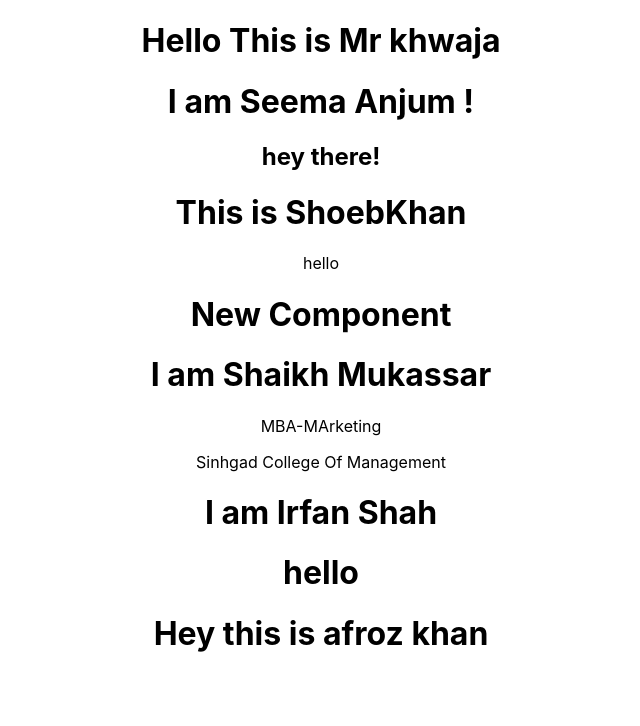
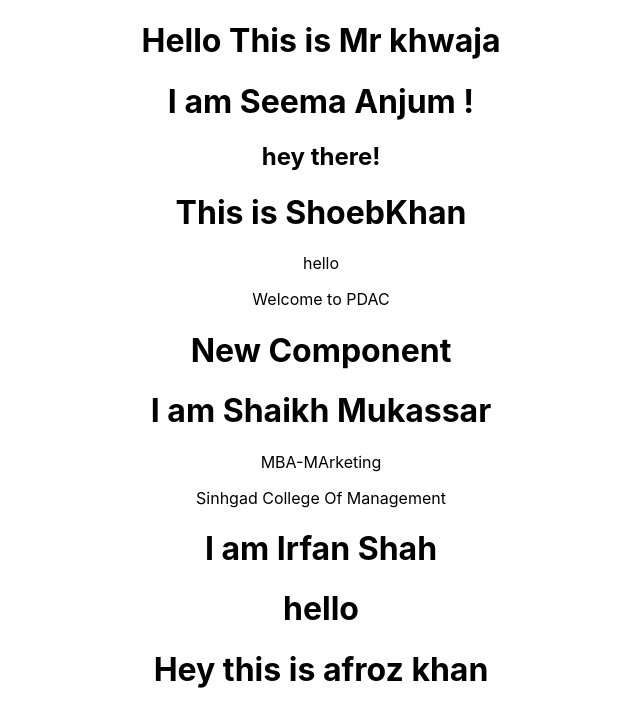
Before and after one commit to shoebkhan111/GitHub-Practice, a React (Create React App) app in the folder github-practice/: page / in a window 1280 px wide. Shown: the top 726 px of the page, without its empty margins (319-959 px from the left). Built offline with nearby package versions, Linux system fonts and the light colour scheme.

Commit message:
Sk-Change in SHOEBKHAN

```diff
--- a/github-practice/src/Components/SHOEBKHAN/ShoebKhan.jsx
+++ b/github-practice/src/Components/SHOEBKHAN/ShoebKhan.jsx
@@ -5,6 +5,7 @@ const ShoebKhan = () => {
         <div>
             <h1>This is ShoebKhan</h1>
             <p>hello</p>
+            <p>Welcome to PDAC</p>
         </div>
     );
 };
```
